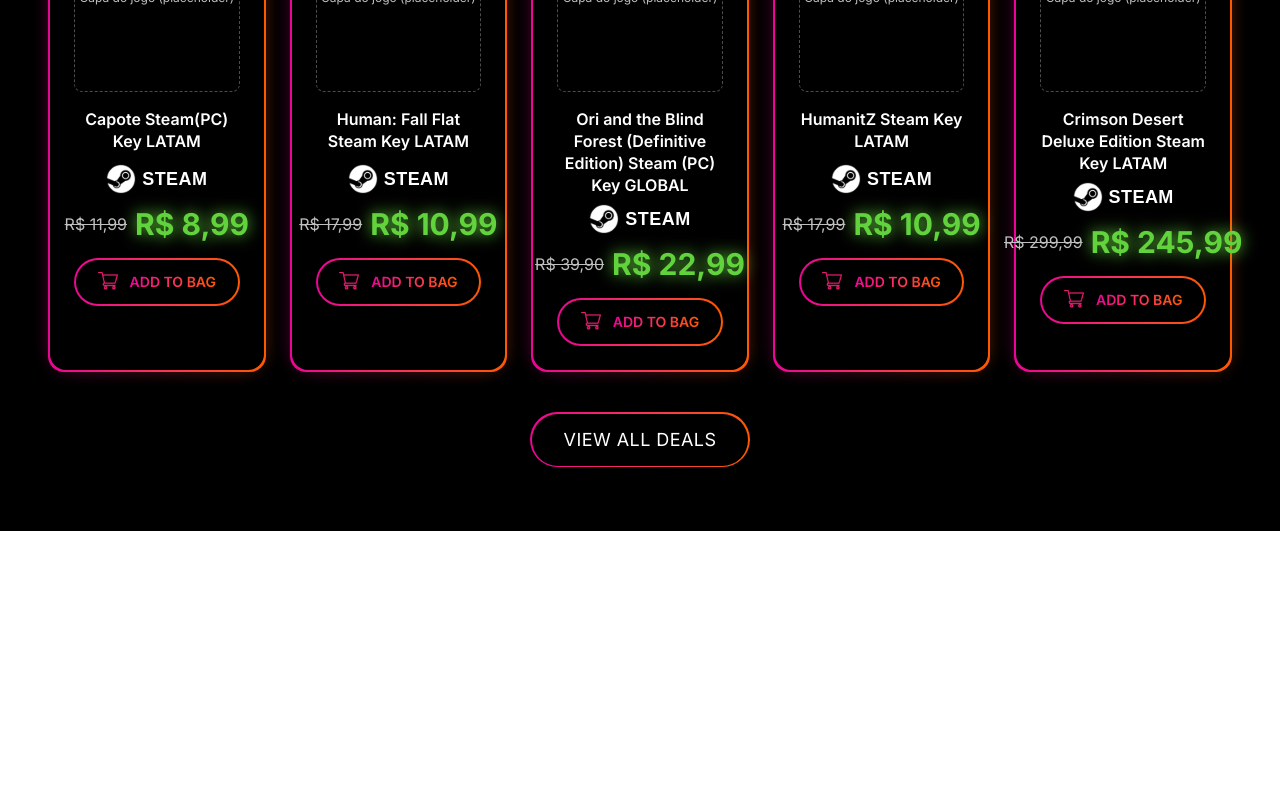
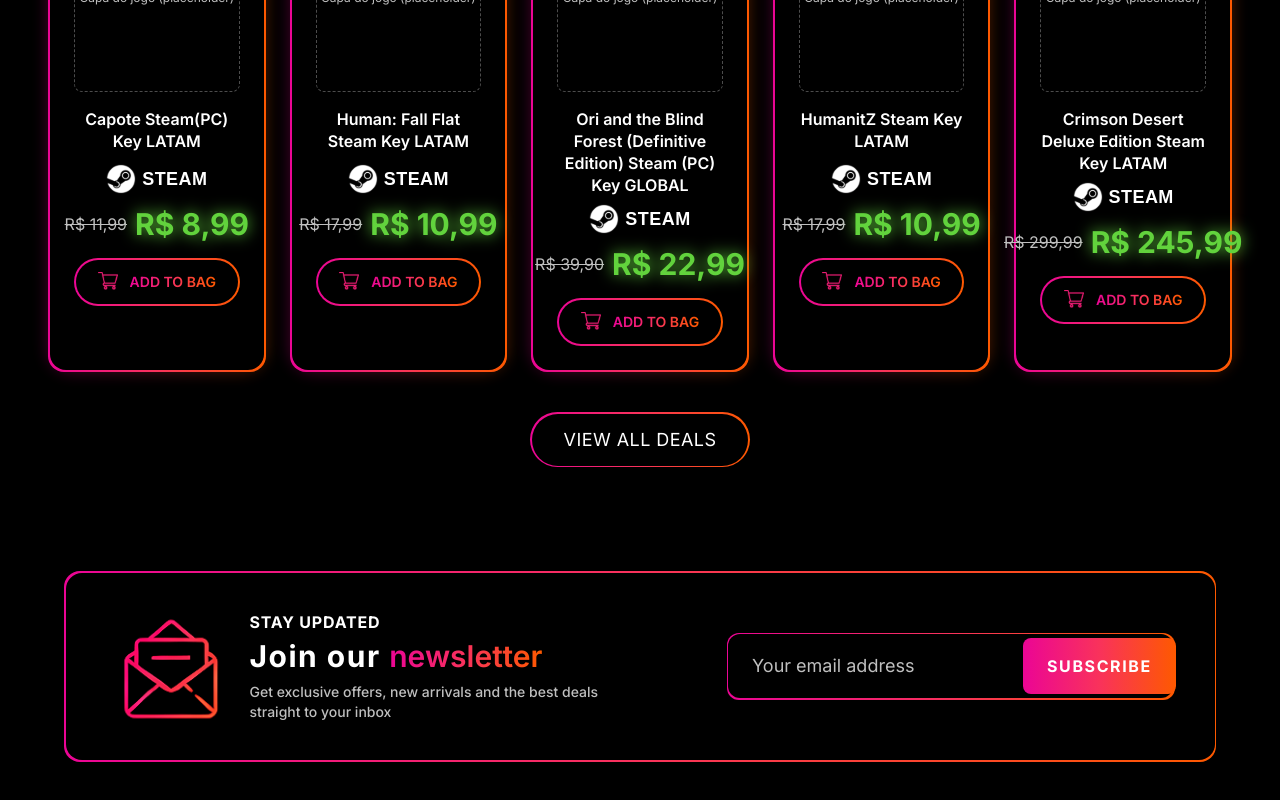
Before and after one commit to OBitencourt/neon-keys, a Next.js app: page / in a window 1280 px wide. Shown: the part 2594-3394 px from the top of the page. Before the commit the page ends 3125 px from the top, so only its background shows below. Built offline with nearby package versions, Linux system fonts and the light colour scheme; a web font is replaced by a local one.

Commit message:
feat: Adicionando componente de Inscrever-se à Newsletter

```diff
--- a/app/page.tsx
+++ b/app/page.tsx
@@ -1,8 +1,8 @@
 import BestDeals from "@/src/sections/bestdeals";
 import CategoriesSection from "@/src/sections/categories";
 import HeroSection from "@/src/sections/hero";
+import Newsletter from "@/src/sections/newsletter";
 import WhyChooseUs from "@/src/sections/whychooseus";
-import Image from "next/image";
 
 export default function MainPage() {
   return (
@@ -11,6 +11,7 @@
       <CategoriesSection />
       <WhyChooseUs />
       <BestDeals />
+      <Newsletter />
     </div>
   );
 }
--- /dev/null
+++ b/src/sections/newsletter.tsx
@@ -0,0 +1,49 @@
+import Image from "next/image";
+
+export default function Newsletter() {
+  return (
+    <section className="bg-black px-8 py-10">
+      {/* Borda em gradiente ao redor do card inteiro */}
+      <div className="bg-neon-gradient max-w-6xl mx-auto rounded-2xl p-[1.5px]">
+        <div className="flex flex-col md:flex-row items-center justify-between gap-8 rounded-2xl bg-black px-10 py-8">
+          {/* Coluna esquerda — ícone + texto */}
+          <div className="flex items-center gap-6">
+            {/* Troque pelo ícone de envelope da sua escolha */}
+            <Image src="/mail2.png" alt="Envelope" width={120} height={120} />
+
+            <div>
+              <p className="text-neon-white text-md font-bold tracking-wider mb-1">
+                STAY UPDATED
+              </p>
+              <h2 className="text-3xl font-extrabold">
+                <span className="text-neon-white font-bold tracking-wider">Join our </span>
+                <span className="bg-neon-gradient bg-clip-text font-semibold text-transparent">
+                  newsletter
+                </span>
+              </h2>
+              <p className="text-neon-gray text-sm font-medium mt-2 max-w-sm">
+                Get exclusive offers, new arrivals and the best deals straight to your inbox
+              </p>
+            </div>
+          </div>
+
+          <form className="bg-neon-gradient flex w-full max-w-md items-center rounded-xl p-[1.5px] shrink-0">
+            <div className="flex w-full items-center rounded-xl bg-black pl-6 pr-1 py-1">
+              <input
+                type="email"
+                placeholder="Your email address"
+                className="flex-1 bg-transparent text-neon-white pr-3 placeholder:text-neon-gray text-lg outline-none"
+              />
+              <button
+                type="submit"
+                className="bg-neon-gradient text-neon-white text-md font-bold tracking-widest px-6 py-4 rounded-lg hover:opacity-90 transition-opacity whitespace-nowrap"
+              >
+                SUBSCRIBE
+              </button>
+            </div>
+          </form>
+        </div>
+      </div>
+    </section>
+  );
+}
```
Also changed, not shown: public/mail2.png (renamed from public/mail 2.png).
